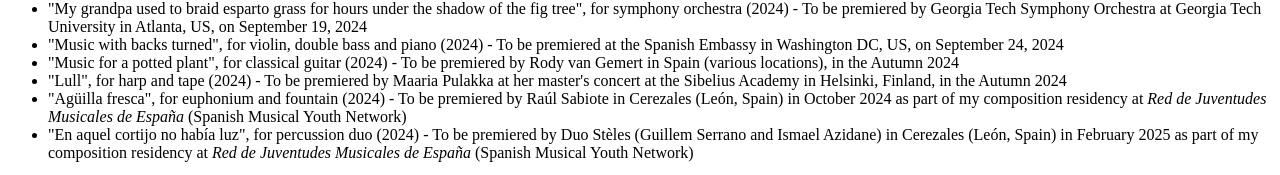
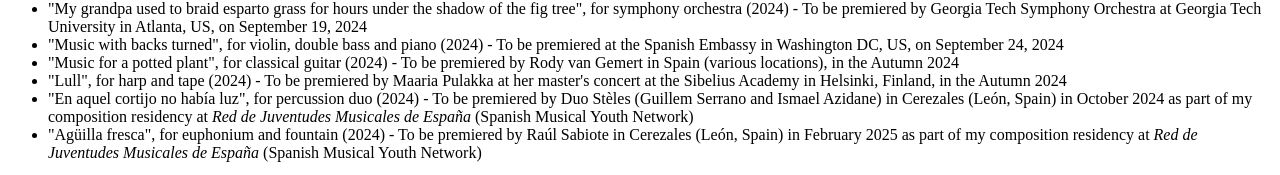
Before and after one commit to Kyokatarz/pilar-website-nextjs, a Next.js app: page /MediaPage/MediaPage in a window 1280 px wide. Shown: the part 5743-5918 px from the top of the page. Built offline with nearby package versions, Linux system fonts and the light colour scheme.

Commit message:
Little update

```diff
--- a/src/pages/MediaPage/MediaPage.tsx
+++ b/src/pages/MediaPage/MediaPage.tsx
@@ -153,18 +153,18 @@
             Finland, in the Autumn 2024
           </ListItem>
           <ListItem>
+            "En aquel cortijo no había luz", for percussion duo (2024) - To be
+            premiered by Duo Stèles (Guillem Serrano and Ismael Azidane) in
+            Cerezales (León, Spain) in October 2024 as part of my composition
+            residency at <em>Red de Juventudes Musicales de España</em> (Spanish
+            Musical Youth Network)
+          </ListItem>
+          <ListItem>
             "Agüilla fresca", for euphonium and fountain (2024) - To be
-            premiered by Raúl Sabiote in Cerezales (León, Spain) in October 2024
-            as part of my composition residency at{" "}
+            premiered by Raúl Sabiote in Cerezales (León, Spain) in February
+            2025 as part of my composition residency at{" "}
             <em>Red de Juventudes Musicales de España</em> (Spanish Musical
             Youth Network)
-          </ListItem>
-          <ListItem>
-            "En aquel cortijo no había luz", for percussion duo (2024) - To be
-            premiered by Duo Stèles (Guillem Serrano and Ismael Azidane) in
-            Cerezales (León, Spain) in February 2025 as part of my composition
-            residency at <em>Red de Juventudes Musicales de España</em> (Spanish
-            Musical Youth Network)
           </ListItem>
         </ul>
       </div>
```
